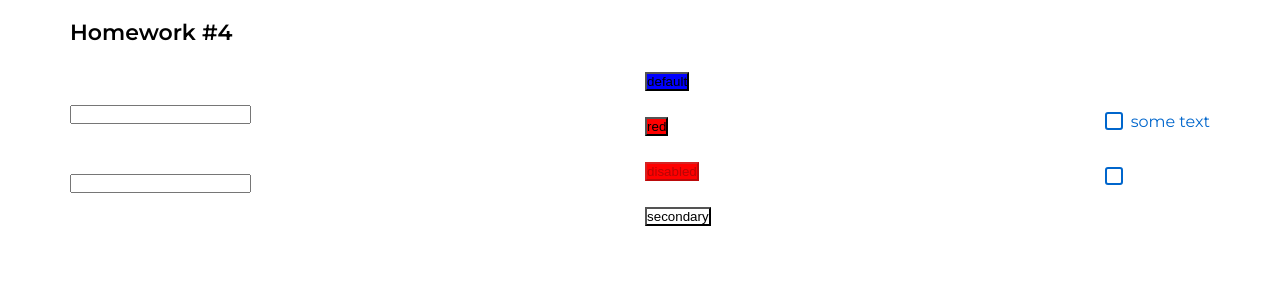
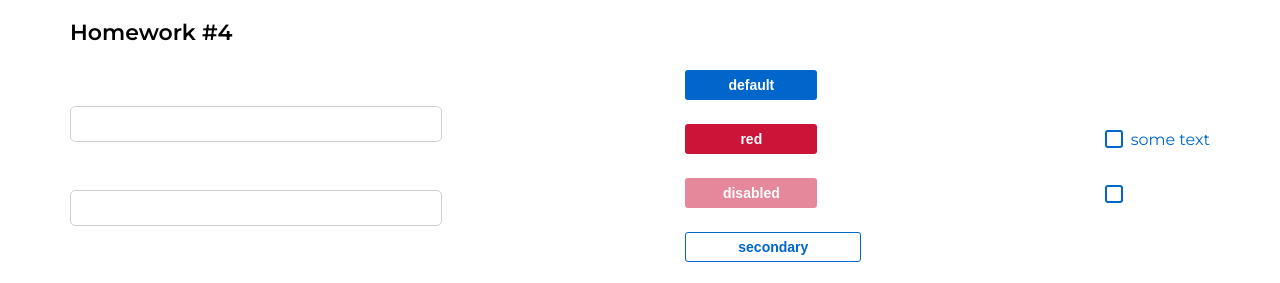
Before and after one commit to MacheteBy/hws2, a React (Create React App) app: page /#/ in a window 1280 px wide. Shown: the part 741-1024 px from the top of the page. Before the commit the page ends 991 px from the top, so only its background shows below. Built offline with nearby package versions, Linux system fonts and the light colour scheme.

Commit message:
HW4 styleFix 11.01.24

```diff
--- a/src/s2-homeworks/hw04/common/c1-SuperInputText/SuperInputText.module.css
+++ b/src/s2-homeworks/hw04/common/c1-SuperInputText/SuperInputText.module.css
@@ -2,19 +2,29 @@
 }
 
 .input {
+    display: flex;
+    width: 372px;
+    height: 36px;
+    border-radius: 5px;
+    border: 1px solid #D1D1D1;
 }
 
 .inputWrapper {
+    display: flex;
+    flex-direction: column-reverse;
 }
 
 .superInput {
 }
 
 .errorInput {
+    border: 2px solid #CC1439;
 }
 
 .errorInput:focus {
+    outline: #CC1439;
 }
 
 .error {
+    color: #CC1439;
 }
--- a/src/s2-homeworks/hw04/common/c2-SuperButton/SuperButton.module.css
+++ b/src/s2-homeworks/hw04/common/c2-SuperButton/SuperButton.module.css
@@ -1,20 +1,34 @@
 .button {
+    font-size: 14px;
+    font-style: normal;
+    font-weight: 600;
+    padding: 6px 24px;
+    width: 132px;
+    height: 30px;
+    border-radius: 3px;
+    border: 0;
+    background: #06C;
+    color: white;
 }
 
 .disabled {
-    background-color: #004D99;
+    background: #06C;
+    opacity: 0.5;
 }
 
 .secondary {
-    background-color: white;
+    background: white;
+    color: #0066CC;
+    width: 176px;
+    border: 1px solid #0066CC;
 }
 
 .default {
-    background-color: blue;
+    background: #06C;
 }
 
 .red {
-    background-color: red;
+    background: #CC1439;
 }
 
 .default:hover {
```
